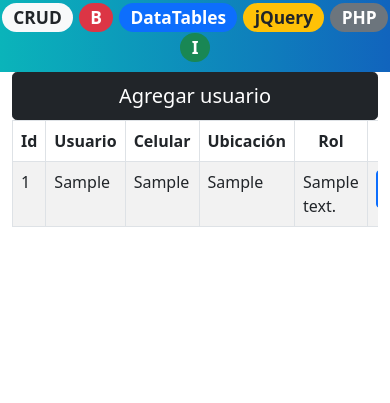
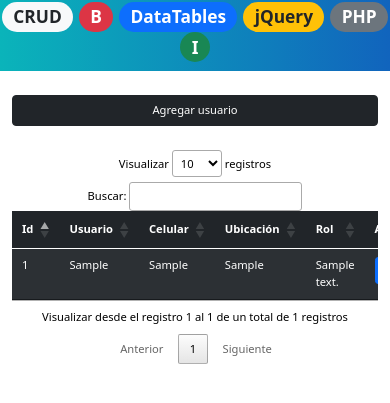
Before and after one commit to ElliotXLeo/crud-b-dt-jq-php, a PHP site: page / in a window 390 px wide. Shown: the top 403 px of the page. Run offline with PHP 8.4, Linux system fonts and the light colour scheme; tables that the repository leaves empty or names only in its code hold one stand-in row (values such as "Sample post"); some libraries are stand-ins or nearby versions.

Commit message:
Frontend: Inicio de DataTables, Modal y Responsive

```diff
--- a/frontend/css/index.css
+++ b/frontend/css/index.css
@@ -5,6 +5,8 @@
 
 .body {
   color: black;
+  font-size: 1em;
+  transition: all 0.5s;
 }
 
 .header {
@@ -20,3 +22,43 @@
   box-shadow: 0.1em 0.1em 0.1em 0.1em black;
   border-radius: 0.5em;
 }
+
+.boton-letra {
+  font-size: 1em;
+}
+
+@media (max-width: 1600px) {
+  .body {
+    font-size: 0.95em;
+  }
+}
+
+@media (max-width: 1440px) {
+  .body {
+    font-size: 0.9em;
+  }
+}
+
+@media (max-width: 1280px) {
+  .body {
+    font-size: 0.85em;
+  }
+}
+
+@media (max-width: 1024px) {
+  .body {
+    font-size: 0.8em;
+  }
+}
+
+@media (max-width: 800px) {
+  .body {
+    font-size: 0.75em;
+  }
+}
+
+@media (max-width: 600px) {
+  .body {
+    font-size: 0.7em;
+  }
+}
--- a/frontend/index.php
+++ b/frontend/index.php
@@ -18,7 +18,8 @@
   $conexion = new Conexion();
   $conectar = $conexion->Conectar();
 
-  $consulta = "SELECT usu.id, usu.usuario, usu.celular, usu.ubicacion, rol.descripcion FROM usuario usu INNER JOIN rol rol ON usu.idRol = rol.id";
+  $consulta = "SELECT usu.id, usu.usuario, usu.celular, usu.ubicacion, rol.descripcion FROM usuario usu INNER JOIN rol rol ON usu.idRol = rol.id;";
+  // $consulta = "SELECT usu.id, usu.usuario, usu.celular, usu.ubicacion, rol.descripcion FROM usuario usu INNER JOIN rol rol ON usu.idRol = rol.id WHERE usu.id=4;";
 
   $resultado = $conectar->prepare($consulta);
   $resultado->execute();
@@ -45,17 +46,18 @@
 
     <div class="container">
       <div class="row">
-        <div class="col-lg-12">
-          <button type="submit" name="submit" class="btn btn-dark btn-lg col-12">Agregar usuario</button>
+        <div class="col-lg-12 my-4">
+          <button type="button" name="button" class="btn btn-dark col-12 boton-letra" id="botonAgregarUsuario" data-bs-toggle="modal">Agregar usuario</button>
         </div>
       </div>
     </div>
+
 
     <div class="container">
       <div class="row">
         <div class="col-lg-12">
           <div class="table-responsive">
-            <table class="table table-striped table-bordered" id="tablaPersona">
+            <table class="table table-striped table-dark table-hover" id="tablaPersona">
               <thead class="text-center">
                 <tr>
                   <th>Id</th>
@@ -68,6 +70,7 @@
               </thead>
               <tbody>
                 <?php
+                if (!is_null($data)) {
                   foreach ($data as $d) {
                     echo '
                       <tr>
@@ -77,17 +80,19 @@
                         <td>' . $d['ubicacion'] . '</td>
                         <td>' . $d['descripcion'] . '</td>
                         <td>
-                        <div class="text-center">
-                          <div class="btn-group">
-                            <button class="btn btn-primary btnEditar">Editar</button>
-                            <button class="btn btn-danger btnEditar">Eliminar</button>
-                          </div>
-                        </div>
+
                         </td>
                       </tr>
                     ';
                   }
+                }
                 ?>
+                <!-- <div class="text-center">
+                  <div class="btn-group">
+                    <button class="btn btn-primary btnEditar btn-sm boton-letra">Editar</button>
+                    <button class="btn btn-danger btnEditar btn-sm boton-letra">Eliminar</button>
+                  </div>
+                </div> -->
 
               </tbody>
             </table>
@@ -96,33 +101,34 @@
       </div>
     </div>
 
-    <div class="modal fade" id="modalCrud" tabindex="-1" role="dialog" aria-labelledby="exampleModalLabel" aria-hidden="true">
-      <div class="modal-dialog" role="document">
+    <!-- Modal -->
+    <div class="modal fade" id="modalCrud" tabindex="-1" aria-labelledby="modalCrudLabel" aria-hidden="true">
+      <div class="modal-dialog">
         <div class="modal-content">
           <div class="modal-header">
-            <h5 class="modal-|" id="exampleModalLabel"></h5>
-            <button type="button" class="close" data-dismiss="modal" aria-label="Close"><span aria-hidden="true">&times;</span></button>
+            <h5 class="modal-title" id="modalCrudLabel">Modal title</h5>
+            <button type="button" class="btn-close" data-bs-dismiss="modal" aria-label="Close"></button>
           </div>
-          <form action="" method="post" id="formPersona">
           <div class="modal-body">
-              <div class="form-group">
-                <label for="nombre" class="col-form-label">Nombre:</label>
-                <input type="text" class="form-control" id="nombre">
+            <form action="" method="post" id="formRegistroUsuario" class="form">
+              <div class="mb-3">
+                <label for="usuario" class="form-label">Usuario</label>
+                <input type="text" name="usuario" id="usuario" class="form-control" placeholder="Usuario" required>
               </div>
-              <div class="form-group">
-                <label for="pais" class="col-form-label">pais:</label>
-                <input type="text" class="form-control" id="pais">
+              <div class="mb-3">
+                <label for="clave" class="form-label">Clave</label>
+                <input type="password" name="clave" id="clave" class="form-control" placeholder="Clave" required>
               </div>
-              <div class="form-group">
-                <label for="edad" class="col-form-label">edad:</label>
-                <input type="text" class="form-control" id="edad">
+              <div class="mb-3">
+                <label for="celular" class="form-label">Celular</label>
+                <input type="number" name="celular" id="celular" class="form-control" placeholder="Celular" required>
+              </div>
+            </form>
           </div>
           <div class="modal-footer">
-                <button type="button" class="btn btn-light" data-dismiss="modal">Cancelar</button>
-                <button type="submit" class="btn btn-dark" id="btnGuardar">Guardar</button>
+            <button type="button" class="btn btn-secondary" data-bs-dismiss="modal">Cancelar</button>
+            <button type="button" class="btn btn-dark">Registrar</button>
           </div>
-            </div>
-          </form>
         </div>
       </div>
     </div>
@@ -130,8 +136,9 @@
   </main>
 
   <script src="https://cdn.jsdelivr.net/npm/bootstrap@5.0.2/dist/js/bootstrap.bundle.min.js" integrity="sha384-MrcW6ZMFYlzcLA8Nl+NtUVF0sA7MsXsP1UyJoMp4YLEuNSfAP+JcXn/tWtIaxVXM" crossorigin="anonymous"></script>
+  <script src="https://code.jquery.com/jquery-3.6.0.min.js" integrity="sha256-/xUj+3OJU5yExlq6GSYGSHk7tPXikynS7ogEvDej/m4=" crossorigin="anonymous"></script>
+  <script src="//cdn.datatables.net/1.10.25/js/jquery.dataTables.min.js"></script>
   <script src="//cdn.jsdelivr.net/npm/sweetalert2@11"></script>
-  <script src="https://code.jquery.com/jquery-3.6.0.min.js" integrity="sha256-/xUj+3OJU5yExlq6GSYGSHk7tPXikynS7ogEvDej/m4=" crossorigin="anonymous"></script>
   <script src="./js/index.js"></script>
 </body>
 
--- /dev/null
+++ b/frontend/js/index.js
@@ -0,0 +1,34 @@
+$(document).ready(() => {
+  $('#tablaPersona').DataTable({
+    'columnDefs': [{
+      'targets': -1,
+      'data': null,
+      'defaultContent': '<div class="text-center">      <div class="btn-group">        <button class="btn btn-primary btnEditar btn-sm boton-letra">Editar</button>        <button class="btn btn-danger btnEditar btn-sm boton-letra">Eliminar</button>      </div>    </div>'
+    }],
+    'language': {
+      'lengthMenu': 'Visualizar _MENU_ registros',
+      'zeroRecords': 'No se encontraron registros',
+      'info': 'Visualizar desde el registro _START_ al _END_ de un total de _TOTAL_ registros',
+      'infoEmpty': 'No hay registros por visualizar',
+      'infoFiltered': '(filtrado de un total de _MAX_ registros)',
+      'sSearch': 'Buscar:',
+      'oPaginate': {
+        'sFirst': 'Primero',
+        'sLast': 'Último',
+        'sNext': 'Siguiente',
+        'sPrevious': 'Anterior'
+      },
+      'sProcessing': 'Procesando'
+    }
+  });
+
+  $('#botonAgregarUsuario').click(() => {
+    $('#formRegistroUsuario').trigger('reset');
+    $('.modal-header').addClass('bg-dark bg-gradient');
+    $('.modal-title').text('Nueva persona');
+    $('.modal-title').addClass('text-light');
+    $('#modalCrud').modal("show");
+  });
+
+
+});
```
Lines whose indentation alone changed are shown as unchanged.
